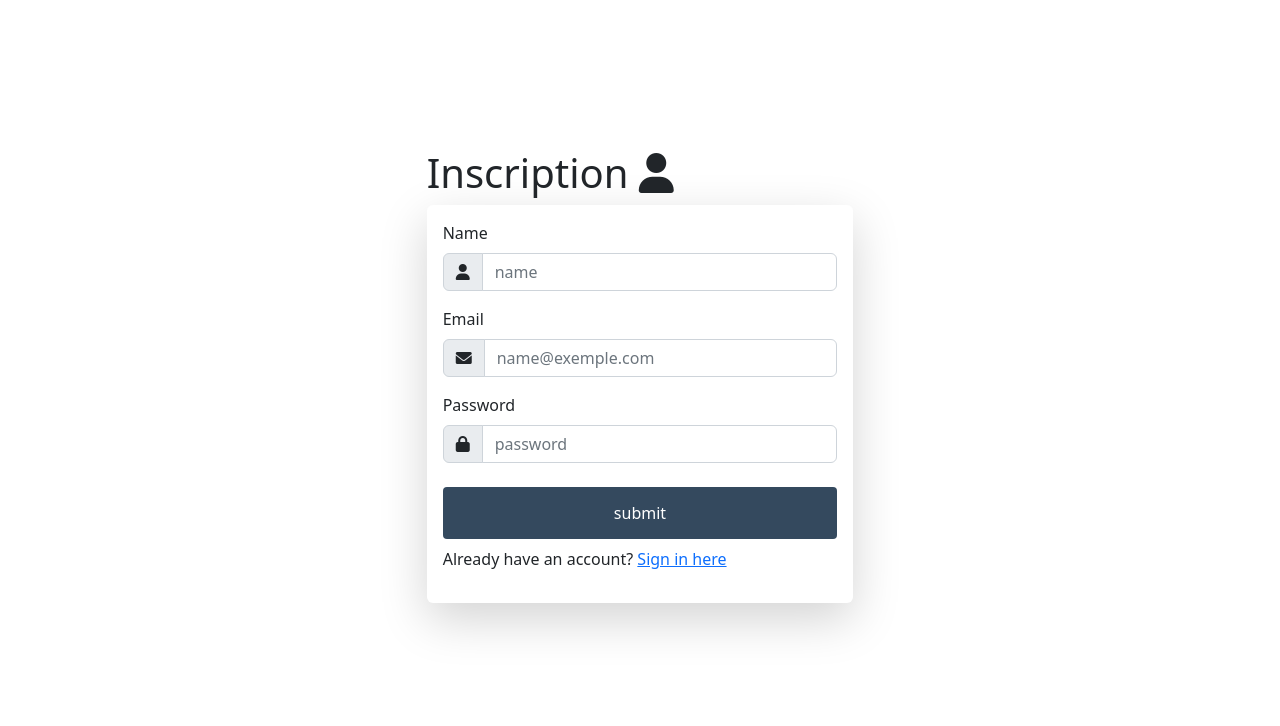
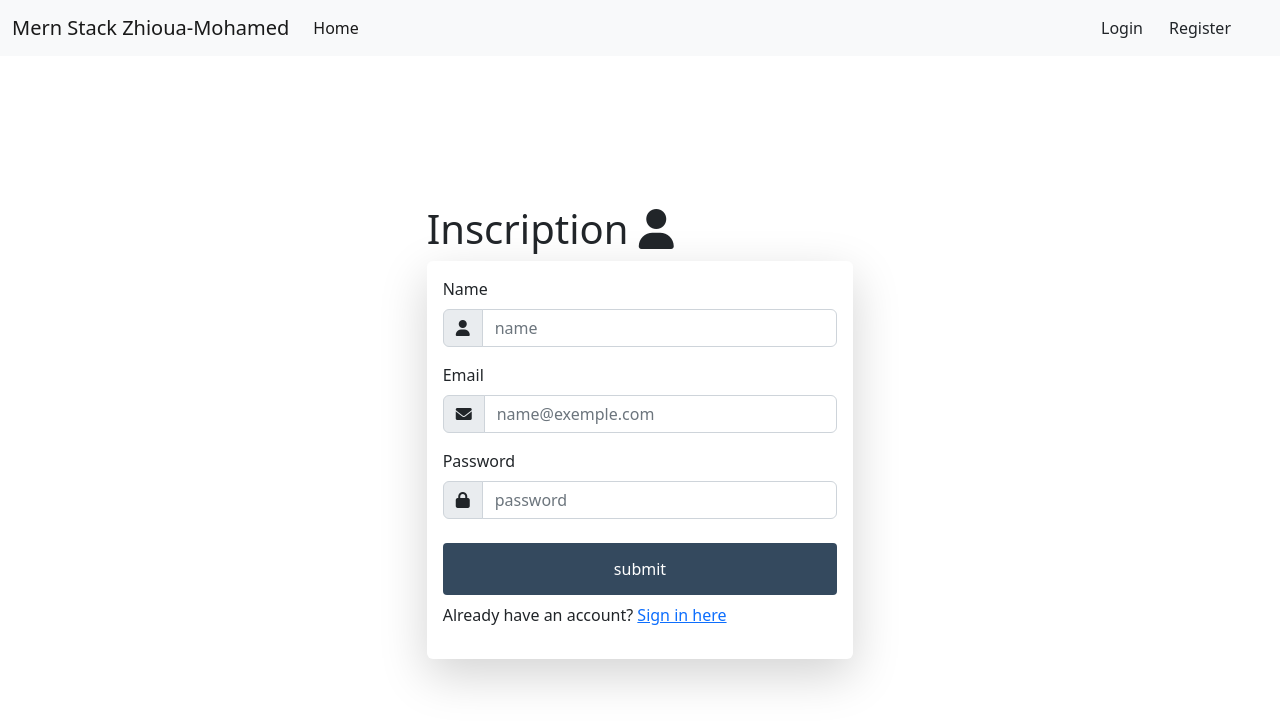
Before and after one commit to mohamedzhioua/ZiwiShop-ecommerce, a React (Create React App) app in the folder client/: page /signup in a window 1280 px wide. Shown: the top 726 px of the page. Built offline with nearby package versions, Linux system fonts and the light colour scheme.

Commit message:
added a Navbar component and add it to the App.js

```diff
--- a/client/src/App.js
+++ b/client/src/App.js
@@ -7,20 +7,21 @@
   Routes,
   Route,
 } from "react-router-dom";
+import Navbar from './components/Navbar';
 
 function App() {
   return (
     <BrowserRouter>
+
+    <Navbar />
     <Routes>
     <Route index element={<Signin />} />
 
         <Route  path="/"  element={<Home />} />
         <Route path="/signin" element={<Signin />} />
         <Route path="/signup" element={<Signup />} />
-        {/* <Route path="/logout" element={<Logout />} /> */}
-
       </Routes>
-  </BrowserRouter>
+   </BrowserRouter>
   );
 }
 
--- /dev/null
+++ b/client/src/components/CustomInput.js
@@ -0,0 +1,32 @@
+import React from "react";
+import classnames from "classnames";
+function CustomInput({
+  label,
+  type,
+  icon,
+  placeholder,
+  name,
+  onChange,
+  errors,
+}) {
+  return (
+    <div className="mb-3">
+      <label className="form-label">{label}</label>
+      <div className="input-group">
+        <span className="input-group-text">
+          <i className={icon}></i>
+        </span>
+        <input
+          type={type}
+          placeholder={placeholder}
+          name={name}
+          onChange={onChange}
+          className={classnames("form-control", { "is-invalid": errors })}
+        />
+        {errors && <div class="invalid-feedback">{errors}</div>}{" "}
+      </div>
+    </div>
+  );
+}
+
+export default CustomInput;
--- a/client/src/components/CustomInput/CustomInput.js
+++ /dev/null
@@ -1,25 +0,0 @@
-import React from "react";
-import classnames from "classnames";
-import "../CustomInput/CustomInput.css";
-function CustomInput({ label, type, icon, placeholder, name, onChange, errors }) {
-  return (
-    <div className="mb-3">
-      <label  className="form-label">{label}</label>
-      <div className="input-group">
-      <span className="input-group-text">
-          <i className={icon}></i>
-        </span>
-      <input
-        type={type}
-        placeholder={placeholder}
-        name={name}
-        onChange={onChange}
-        className={classnames("form-control", { "is-invalid": errors })}
-      />
-      {errors && <div class="invalid-feedback">{errors}</div>}{" "}
-    </div>
-    </div>
-  );
-}
-
-export default CustomInput;
--- /dev/null
+++ b/client/src/components/Navbar.js
@@ -0,0 +1,46 @@
+import React from "react";
+import { Link } from "react-router-dom";
+function Navbar() {
+  return (
+    <nav className="navbar navbar-expand-lg navbar-light bg-light">
+      <div className="container-fluid">
+        <Link className="navbar-brand" to="#">Mern Stack Zhioua-Mohamed</Link>
+        <button
+          className="navbar-toggler"
+          type="button"
+          data-toggle="collapse"
+          data-target="#navbarSupportedContent"
+          aria-controls="navbarSupportedContent"
+          aria-expanded="false"
+          aria-label="Toggle navigation"
+        >
+          <span className="navbar-toggler-icon"></span>
+        </button>
+
+        <div className="collapse navbar-collapse" id="navbarSupportedContent">
+          <ul className="navbar-nav me-auto mb-2 mb-lg-0">
+            <li className="nav-item">
+              <Link className="nav-link active" to="/">
+                Home
+              </Link>
+            </li>
+          </ul>
+          <div className="d-flex">
+            <div className="mx-4">
+
+              <Link className="btn btn-outline" to="/signin">
+                Login
+              </Link>
+              <Link className="btn btn-outline" to="/signup">
+                Register
+              </Link>
+
+            </div>
+          </div>
+        </div>
+      </div>
+    </nav>
+  );
+}
+
+export default Navbar;
--- a/client/src/pages/Signin/Signin.css
+++ b/client/src/pages/Signin/Signin.css
@@ -16,6 +16,6 @@
     border-radius: 4px;
     cursor: pointer;
   }
-   button:hover {
-    background-color: #45a049; /* Green */
-  }
+   /* button:hover {
+    background-color: #45a049;
+  } */
--- a/client/src/pages/Signup/Signup.css
+++ b/client/src/pages/Signup/Signup.css
@@ -15,6 +15,6 @@
     border-radius: 4px;
     cursor: pointer;
   }
-   button:hover {
-    background-color: #45a049; /* Green */
-  }
+   /* button:hover {
+    background-color: #45a049;
+  } */
--- a/client/src/pages/Signup/Signup.js
+++ b/client/src/pages/Signup/Signup.js
@@ -1,5 +1,5 @@
 import React, { useState } from "react";
-import CustomInput from "../../components/CustomInput/CustomInput";
+import CustomInput from "../../components/CustomInput";
 import "../Signup/Signup.css";
 import axios from "axios";
 import { Link } from "react-router-dom";
```
Also changed, not shown: client/src/components/CustomButton/CustomButton.css (deleted, +0 -13 lines), client/src/components/CustomButton/CustomButton.js (deleted, +0 -11 lines), client/src/components/CustomInput/CustomInput.css (deleted, +0 -9 lines), client/src/pages/Signin/Signin.js (+10 -8 lines). Lines whose indentation alone changed are shown as unchanged.
